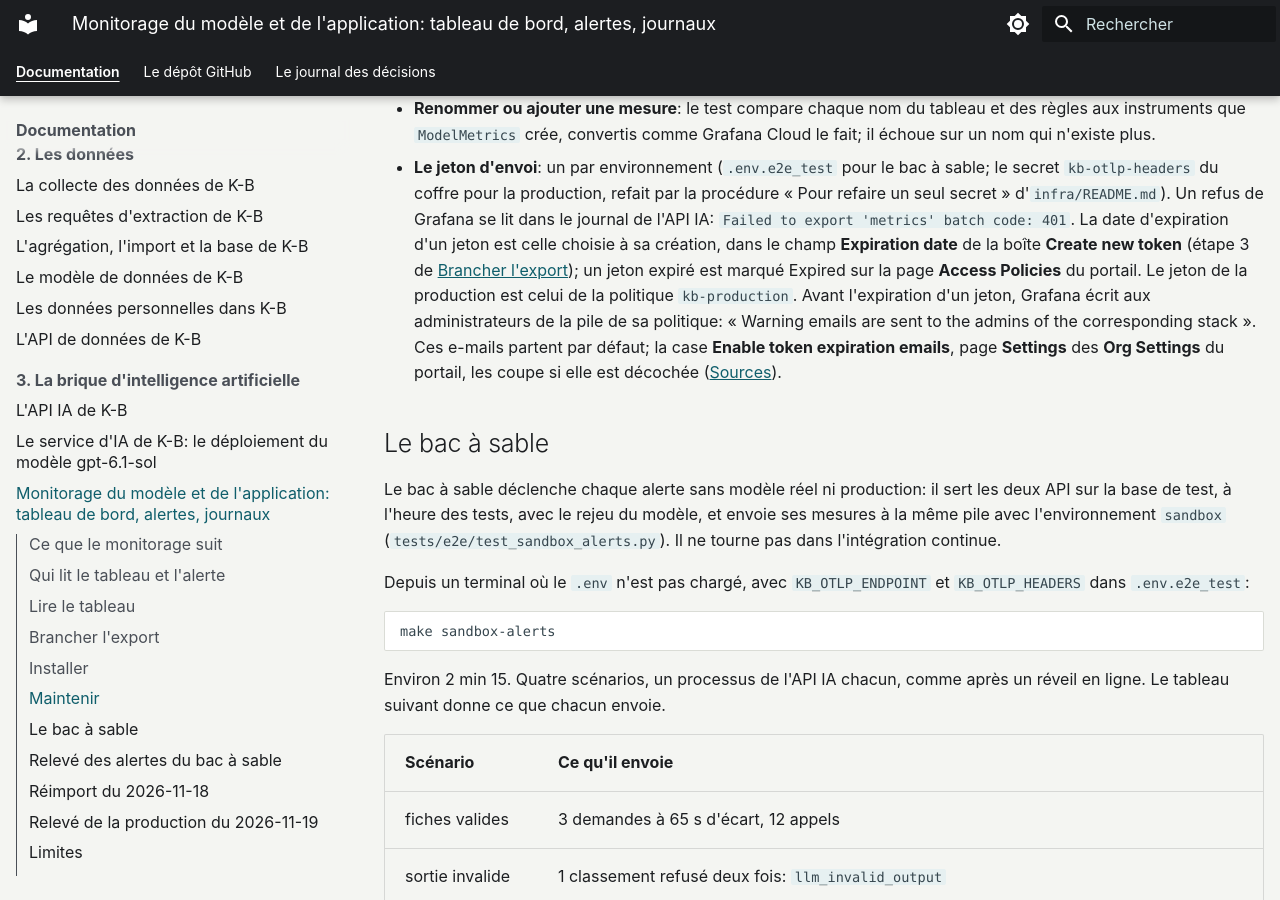
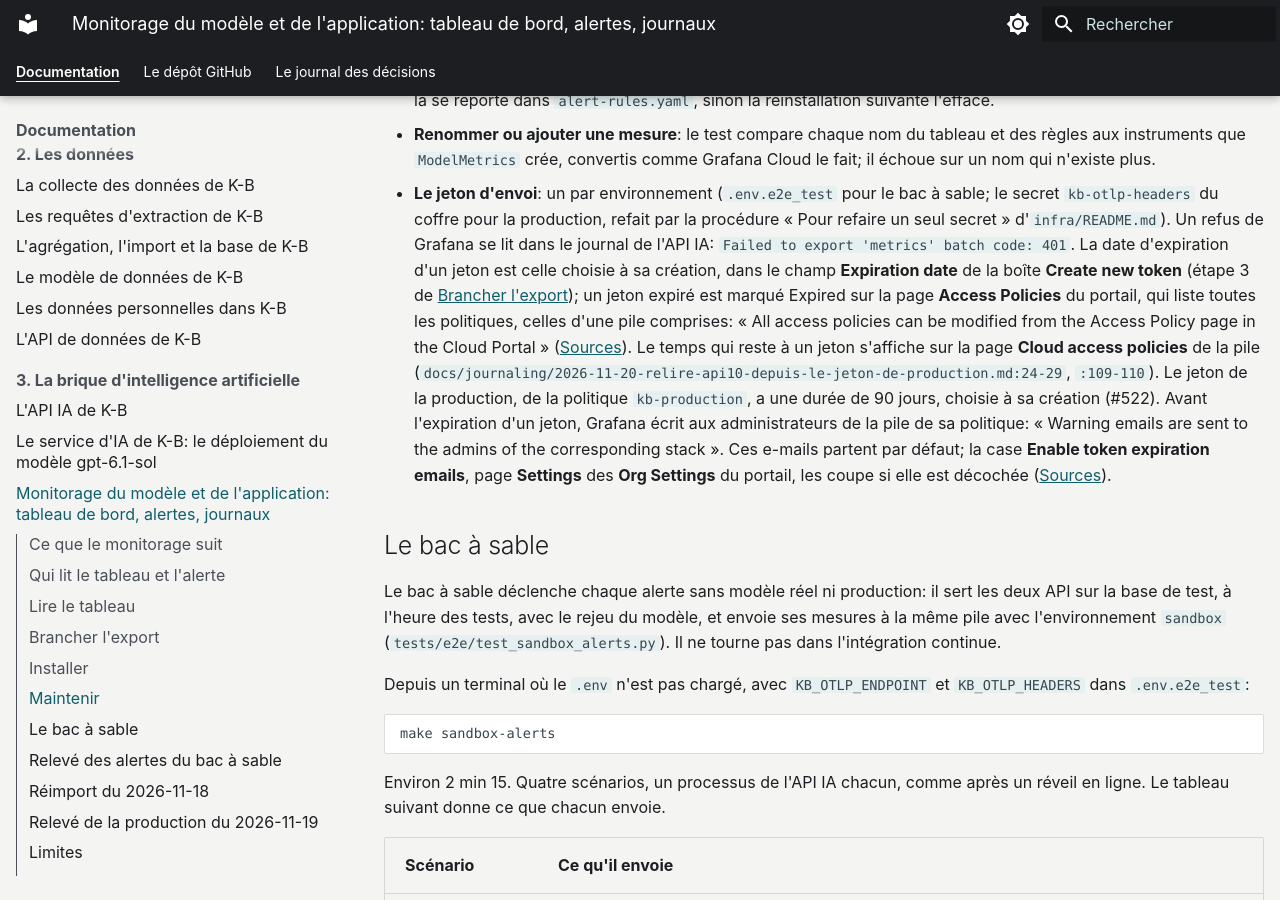
Before and after one commit to SabineLaurent/K-B, an MkDocs documentation site: the page built from documentation/monitorage.md, in a window 1280 px wide and 900 px high, scrolled down 8310 px. Built offline with MkDocs 1.6.1 and Material for MkDocs 9.7.7, drawn with Linux system fonts in a browser that asks for light colours; plug-ins that fetch from the network failed and are left out; some of the changed text lies outside the part shown.

Commit message:
docs: apply the triage of the delta review: where the time left to a token shows and the duration of the production token, the portal page that lists every policy, the commit labels of the logs section removed, the decision lines of the token threshold and of the provisional fidelity, the inference in the budget only when tagged, the opening of the logs section and its missing alert, two wording fixes in the note (issue 620)

```diff
--- a/documentation/monitorage.md
+++ b/documentation/monitorage.md
@@ -46,6 +46,7 @@ La liste suivante donne, pour chaque phrase de l'encadré, les sections de cette
 - Le monitorage et l'outillage de l'environnement de l'application, leur installation et leur configuration:
     [Journaux de l'application](#journaux-de-lapplication), en local et en ligne.
 - Les métriques, les seuils et les valeurs d'alerte: [Ce que le monitorage suit](#ce-que-le-monitorage-suit).
+    Aucune alerte ne lit les journaux de l'application ([Limites des journaux](#limites-des-journaux)).
 - Les dépendances de l'outillage, leur installation et leur configuration: [Brancher l'export](#brancher-lexport)
     (la pile, la politique d'accès, le jeton, les variables de l'API IA) et
     [Journaux de l'application](#journaux-de-lapplication).
@@ -90,8 +91,8 @@ et sa source dans le code. Toutes deux écrivent par e-mail à l'adresse du para
 
 | Alerte | Ce qu'elle mesure | Fenêtre | Seuil | Source |
 |---|---|---|---|---|
-| `budget-kb` | les coûts étiquetés `project=k-b`, hébergement et inférence | le mois (`Monthly`) | 40 € par mois; un e-mail à 50 % et à 100 % des coûts réels, et à 100 % des coûts prévus (`Forecasted`) | `infra/modules/budget.bicep:11-12`, `:20-22`, `:27-58`; `docs/ADR/journal-decisions-projet.md:7414-7418` |
-| `alert-kb-model-tokens` | les jetons (`TotalTokens`) de la ressource du modèle, en somme | 24 h glissantes (`P1D`), évaluées toutes les 15 minutes (`PT15M`) | au-dessus de 400 000 jetons | `infra/modules/model-token-alert.bicep:30`, `:41-42`, `:52-55`; `infra/main.bicep:176` |
+| `budget-kb` | les coûts étiquetés `project=k-b`, hébergement et inférence; l'inférence y entre quand la ressource du modèle porte l'étiquette | le mois (`Monthly`) | 40 € par mois; un e-mail à 50 % et à 100 % des coûts réels, et à 100 % des coûts prévus (`Forecasted`) | `infra/modules/budget.bicep:11-12`, `:20-22`, `:27-58`; `docs/ADR/journal-decisions-projet.md:7414-7418` |
+| `alert-kb-model-tokens` | les jetons (`TotalTokens`) de la ressource du modèle, en somme | 24 h glissantes (`P1D`), évaluées toutes les 15 minutes (`PT15M`) | au-dessus de 400 000 jetons | `infra/modules/model-token-alert.bicep:30`, `:41-42`, `:52-55`; `infra/main.bicep:176`; `docs/ADR/journal-decisions-projet.md:7613-7614` |
 
 ## Qui lit le tableau et l'alerte
 
@@ -277,8 +278,12 @@ Les chemins sont ceux de l'interface de Grafana 13.
     d'expiration d'un jeton est celle choisie à sa création, dans le champ
     <span lang="en">**Expiration date**</span> de la boîte <span lang="en">**Create new token**</span> (étape 3 de
     [Brancher l'export](#brancher-lexport)); un jeton expiré est marqué <span lang="en">Expired</span> sur la page
-    <span lang="en">**Access Policies**</span> du portail. Le jeton de la production est celui de la politique
-    `kb-production`. Avant l'expiration d'un jeton, Grafana écrit aux administrateurs de la pile de sa politique:
+    <span lang="en">**Access Policies**</span> du portail, qui liste toutes les politiques, celles d'une pile
+    comprises: <q lang="en">All access policies can be modified from the Access Policy page in the Cloud Portal</q>
+    ([Sources](#sources)). Le temps qui reste à un jeton s'affiche sur la page
+    <span lang="en">**Cloud access policies**</span> de la pile
+    (`docs/journaling/2026-11-20-relire-api10-depuis-le-jeton-de-production.md:24-29`, `:109-110`). Le jeton de la
+    production, de la politique `kb-production`, a une durée de 90 jours, choisie à sa création (#522). Avant l'expiration d'un jeton, Grafana écrit aux administrateurs de la pile de sa politique:
     <q lang="en">Warning emails are sent to the admins of the corresponding stack</q>. Ces e-mails partent par
     défaut; la case <span lang="en">**Enable token expiration emails**</span>, page
     <span lang="en">**Settings**</span> des <span lang="en">**Org Settings**</span> du portail, les coupe si elle
@@ -409,7 +414,8 @@ Sabine a lu Explore le 2026-11-21, entre 02:27 et 02:38 UTC, sur la plage du 202
 
 ## Journaux de l'application
 
-Le tableau de bord et les alertes suivent le modèle; l'application se suit par ses journaux: ceux de
+Le tableau de bord et les alertes de Grafana suivent le modèle, et les alertes d'Azure la dépense; l'application se
+suit par ses journaux: ceux de
 `kb`, de `kb serve-data` (l'API de données), de `kb serve-ai` (l'API IA) et de `kb serve-web` (le site). En local, ils ne demandent rien à
 installer: `kb` les écrit par le module `logging` de Python. En ligne, ils vont dans l'espace Log Analytics `log-kb`,
 qu'`infra/main.bicep` crée. Aucune alerte ne les lit ([Limites des journaux](#limites-des-journaux)).
```
Also changed, not shown: other parts of documentation/monitorage.md (+6 -6 lines), docs/journaling/2026-11-21-brancher-l-export-dans-la-fiche-du-monitorage.md (+22 -19 lines).
